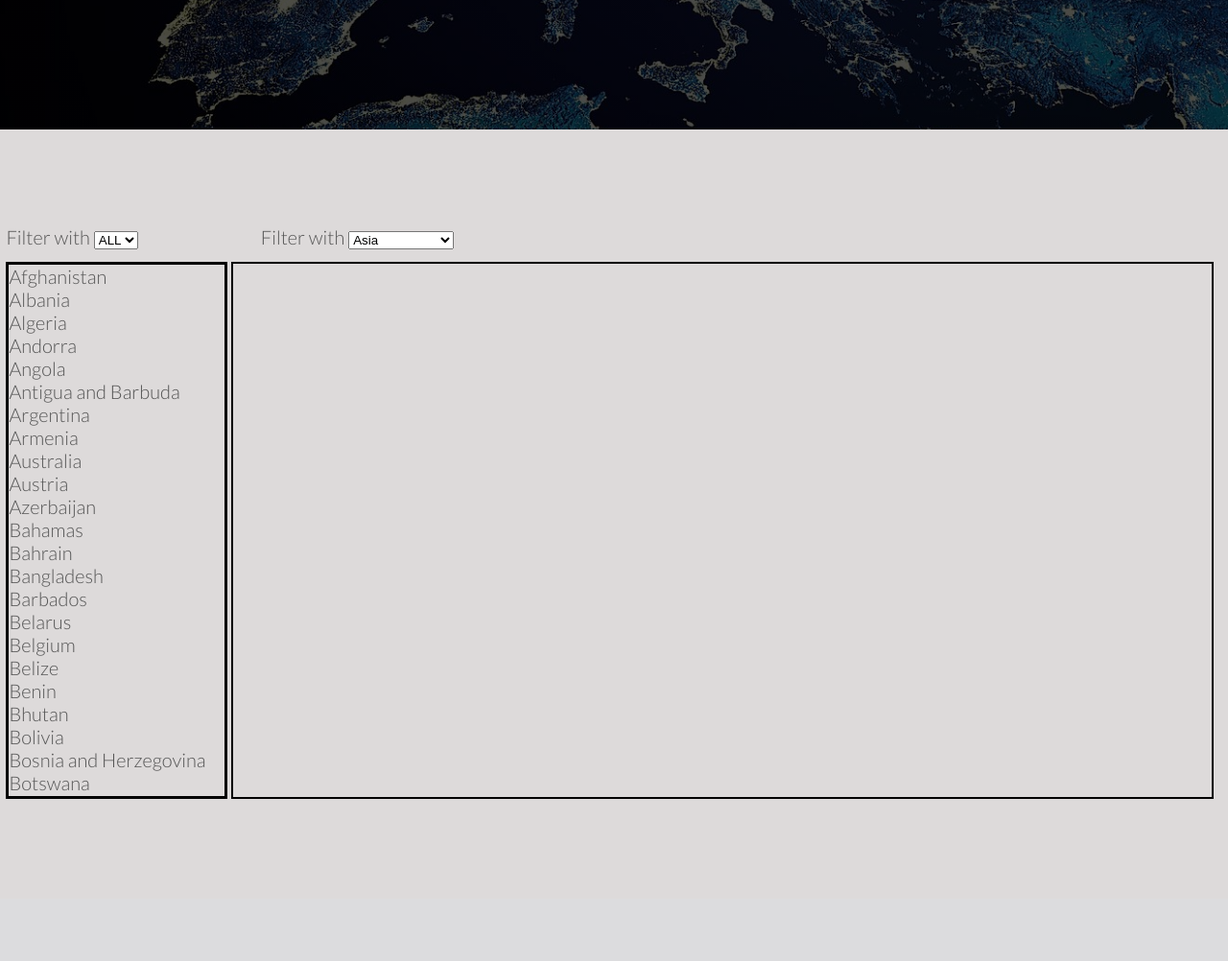
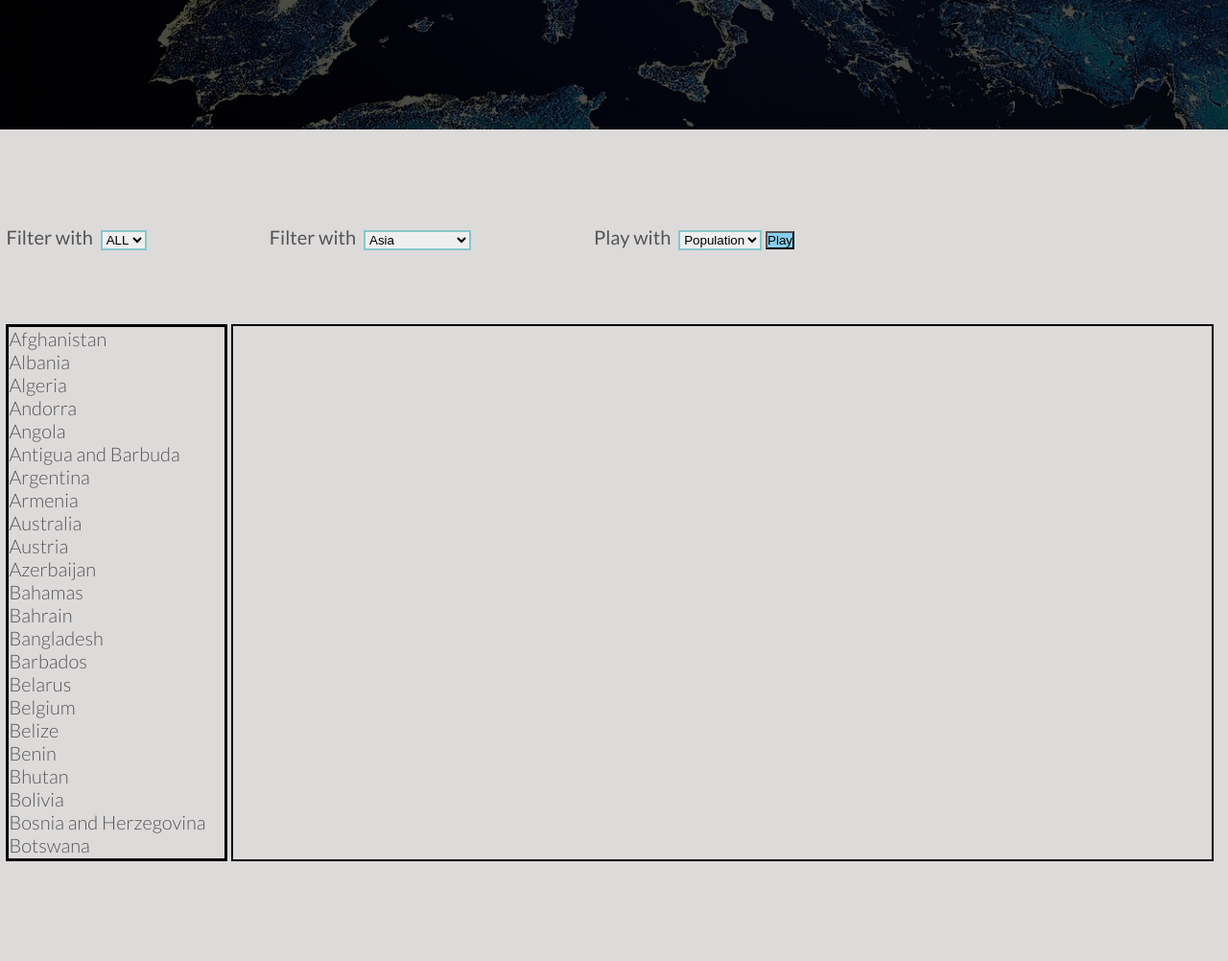
Before and after one commit to saiphyozinko123/worldfactbook, a Flask app: page / in a window 1280 px wide. Shown: the part 665-1667 px from the top of the page at 96% size. Before the commit the page ends 1498 px from the top, so only its background shows below. Run offline with Flask 2, Linux system fonts and the light colour scheme.

Commit message:
continent,quiz drop down and ui improvement

```diff
--- a/static/index.css
+++ b/static/index.css
@@ -141,7 +141,7 @@ h1{
   height: 70vh;
 
 }
-.selector-one, .selector-two {
+.selector-one, .selector-two,.selector-three {
   display: inline-block;
   padding-bottom: 1%;
 }
@@ -151,7 +151,36 @@ h1{
 }
 .selector-two{
   padding-left: 10%;
+  float: left;
 }
+.selector-three{
+padding-left: 10% ;
+}
+#country,#continent,#quizgame{
+  border: 2px solid rgba(54, 168, 172, 0.548);
+}
+.seclabel{
+  font-weight: 400;
+  padding-right: 4px;
+}
+#playbtn{
+  background-color: skyblue;
+}
+#question{
+  font-size: 200%;
+  font-weight: 400;
+  padding-left: 10%;
+  padding-top: 5%;
+
+}
+#answer{
+  padding-left: 10%;
+  font-size: 100%;
+  padding-top: 0.7%;
+  font-weight: 400;
+}
+
+
 
 /* -----------from index.js ---------------- */
 /* .cty-list{
@@ -166,7 +195,7 @@ h1{
 .flagImage img{
   max-width: 300px;
   border: 1px solid;
-  width: 100%;
+  /* width: 100%; */
   opacity: 85%;
   transform: scale(1.0);
   transition: transform 0.5s, opacity 0.5s, scale 0.5s;
@@ -196,3 +225,6 @@ h1{
   padding: 1px;
   width: 3%;
 }
+
+
+/* ----------------button----------------- */
--- a/static/index.js
+++ b/static/index.js
@@ -132,4 +132,227 @@ fetch('static/worldl.json')
 //         // console.log(s)
 //         s.append(o)
 //     }
+
+// --------------------------------------------Quiz Game selection --------------------------------------------
+
+    let playBtn = document.getElementById('playbtn');
+    playBtn.onclick = () => {
+        let btnData = document.getElementById('quizgame').value;
+        console.log(btnData)
+        if (btnData === 'population'){
+
+        document.getElementById('content').innerHTML = ' ';
+        let newDiv = document.createElement('div');
+        newDiv.setAttribute('id', 'question');
+        newDiv.innerText = "Which country has biggest population?"
+        let questPlace = document.getElementById('question');
+        questPlace.append(newDiv);
+        document.getElementById('content').append(newDiv);
+
+        let popList = r.filter(c => c.population >= 100000000);
+        for (let popRandom of popList){
+            popRandom.rand = Math.random();
+        }
+        popList.sort((a,b) => a.rand - b.rand);
+        let distractors = [];
+        for(let i = 0;i<5;i++){
+            distractors.push(popList[i]);
+        }
+        // console.log(distractors)
+        let largePopulation = 0;  //-------------------------------> to ask the teacher
+        for (let p of distractors){
+            if (p.population>largePopulation){
+                largePopulation = p.population;
+            }
+        }
+        // console.log(largePopulation);
+        for (let loopDist of distractors){
+            let popDiv = document.createElement('div');
+            popDiv.setAttribute('id', 'answer');
+            popDiv.innerText = loopDist.name;
+            popDiv.onclick = () => {
+                if(loopDist.population === largePopulation){
+                    alert("You got the right thing !! 😄");
+                }else{
+                    alert("Sorry, You're wrong!! 😇 ")
+                }
+            }
+            document.getElementById('content').append(popDiv)
+        };
+
+        }else if (btnData === 'gdp'){
+            document.getElementById('content').innerHTML = ' ';
+            let newDiv = document.createElement('div');
+            newDiv.setAttribute('id', 'question');
+            newDiv.innerText = "Which country has biggest GDP growth rate?"
+            let questPlace = document.getElementById('question');
+            questPlace.append(newDiv);
+            document.getElementById('content').append(newDiv);
+
+            let gdpList = r.filter(c => c.gdp >= 10000000000);
+            for (let gdpRandom of gdpList){
+                gdpRandom.rand = Math.random();
+            }
+            gdpList.sort((a,b) => a.rand - b.rand);
+            let distractors = [];
+            for(let i = 0;i<5;i++){
+                distractors.push(gdpList[i]);
+            }
+        // console.log(distractors)
+            let largeGdp = 0;  //-------------------------------> to ask the teacher
+            for (let p of distractors){
+                if (p.gdp>largeGdp){
+                    largeGdp = p.gdp;
+                }
+            }
+        // console.log(largePopulation);
+            for (let loopDist of distractors){
+                let gdpDiv = document.createElement('div');
+                gdpDiv.setAttribute('id', 'answer');
+                gdpDiv.innerText = loopDist.name;
+                gdpDiv.onclick = () => {
+                    if(loopDist.gdp === largeGdp){
+                        alert("You got the right thing !! 😄");
+                    }else{
+                        alert("Sorry, You're wrong!! 😇 ")
+                    }
+                }
+            document.getElementById('content').append(gdpDiv)
+        };
+        }else if (btnData === 'area'){
+            document.getElementById('content').innerHTML = ' ';
+            let newDiv = document.createElement('div');
+            newDiv.setAttribute('id', 'question');
+            newDiv.innerText = "Which country has biggest Area?"
+            let questPlace = document.getElementById('question');
+            questPlace.append(newDiv);
+            document.getElementById('content').append(newDiv);
+
+            let areaList = r.filter(c => c.area >= 2000000);
+            for (let areaRandom of areaList){
+                areaRandom.rand = Math.random();
+            }
+            areaList.sort((a,b) => a.rand - b.rand);
+            let distractors = [];
+            for(let i = 0;i<5;i++){
+                distractors.push(areaList[i]);
+            }
+    // console.log(distractors)
+            let largeArea = 0;  //-------------------------------> to ask the teacher
+            for (let p of distractors){
+                if (p.area>largeArea){
+                    largeArea = p.area;
+                }
+            }
+    // console.log(largePopulation);
+            for (let loopDist of distractors){
+                let areaDiv = document.createElement('div');
+                areaDiv.setAttribute('id', 'answer');
+                areaDiv.innerText = loopDist.name;
+                areaDiv.onclick = () => {
+                    if(loopDist.area === largeArea){
+                        alert("You got the right thing !! 😄");
+                    }else{
+                        alert("Sorry, You're wrong!! 😇 ")
+                    }
+                }
+            document.getElementById('content').append(areaDiv)
+            };
+        }else if (btnData === 'flag'){
+            document.getElementById('content').innerHTML = ' ';
+            let flagName = Math.floor(r.length*Math.random());
+            let newDiv = document.createElement('div');
+            newDiv.setAttribute('id', 'question');
+            newDiv.innerText = `Choose the Flag of ${r[flagName].name}`
+            let questPlace = document.getElementById('question');
+            questPlace.append(newDiv);
+            document.getElementById('content').append(newDiv);
+            let distractors = [];
+            for (i = 0;i<3;i++){
+                let randomFlag = Math.floor(Math.random() * 195);
+                console.log(randomFlag)
+                distractors.push(r[randomFlag].flag);
+            }
+            distractors.push(r[flagName].flag);
+        // let realData = [];
+        // let uniqueFlag ;
+        // for(r = 0;r< 4; r++){
+        //     let randomData = Math.floor(Math.random()*(distractors.length));
+        //     realData.push(distractors[randomData])
+        //     uniqueFlag = new Set(realData);
+        //     if (uniqueFlag.length !== 4){
+        //         uniqueFlag.push(Math.floor(Math.random()*(distractors.length)));
+        //     }
+        //     // uniqueFlag.push()
+
+        // }
+
+            // console.log(uniqueFlag);
+
+            for (let d of distractors){
+                let imgFlag = document.createElement('img')
+                // newDiv.setAttribute('id', 'question');
+                imgFlag.src = d;
+                imgFlag.style.width = '100px';
+                imgFlag.onclick = () => {
+                    if(d === r[flagName].flag){
+                        alert("You got the right thing !! 😄");
+                    }else{
+                        alert("Sorry, You're wrong!! 😇 ")
+                    }
+                }
+            document.getElementById('content').append(imgFlag)
+            };
+
+
+    }
+
+
+        }
+// ------------------------------- End of Quiz Game selection ----------------------------------------------
+
+// --------------- start population -----------------
+    // let popGame = document.getElementById('pop');
+    // popGame.onclick = () =>{
+    //     document.getElementById('content').innerHTML = ' ';
+    //     let newDiv = document.createElement('div');
+    //     newDiv.innerText = "Which country has biggest population?"
+    //     let questPlace = document.getElementById('question');
+    //     questPlace.append(newDiv);
+    //     document.getElementById('content').append(newDiv);
+
+    //     let popList = r.filter(c => c.population >= 100000000);
+    //     for (let popRandom of popList){
+    //         popRandom.rand = Math.random();
+    //     }
+    //     popList.sort((a,b) => a.rand - b.rand);
+    //     let distractors = [];
+    //     for(let i = 0;i<5;i++){
+    //         distractors.push(popList[i]);
+    //     }
+    //     // console.log(distractors)
+    //     let largePopulation = 0;  //-------------------------------> to ask the teacher
+    //     for (let p of distractors){
+    //         if (p.population>largePopulation){
+    //             largePopulation = p.population;
+    //         }
+    //     }
+    //     // console.log(largePopulation);
+    //     for (let loopDist of distractors){
+    //         let popDiv = document.createElement('div');
+    //         popDiv.innerText = loopDist.name;
+    //         popDiv.onclick = () => {
+    //             if(loopDist.population === largePopulation){
+    //                 alert("You got the right thing !! 😄");
+    //             }else{
+    //                 alert("Sorry, You're wrong!! 😇 ")
+    //             }
+    //         }
+    //         document.getElementById('content').append(popDiv)
+    //     };
+
+
+
+    // }
+// --------------- end population -------------------
    })
--- a/templates/index.html
+++ b/templates/index.html
@@ -35,19 +35,37 @@
     <section class="section-one">
         <div class="mid-row">
             <div class="selector-one">
-                <label for="country" class="cty-label">Filter with </label>
+                <label for="country" class="seclabel">Filter with </label>
                 <select id="country" class="select-one">
                     <option value="#">ALL</option>
                 </select>
             </div>
             <div class="selector-two">
-                <label for="continent" class="cty-label">Filter with </label>
+                <label for="continent" class="seclabel">Filter with </label>
                 <select id="continent" class="select-two">
                 </select>
+            </div>
+            <!------------------- for quiz selection ---------------------->
+            <div class="selector-three">
+                <label for="quiz" class="seclabel">Play with</label>
+                <select id="quizgame" class="select-three">
+                    <option value="population">Population</option>
+                    <option value="gdp">GDP</option>
+                    <option value="area">Area</option>
+                    <option value="flag">Flag</option>
+
+                </select>
+                <button id="playbtn">Play</button>
+            </div>
+
+
+
+        <div id = question >
         </div>
+        <!-- end -->
         <div class="table">
             <div id=countryList></div>
-            <div id=content></div>
+            <div id =content></div>
         </div>
     </section>
 
```
